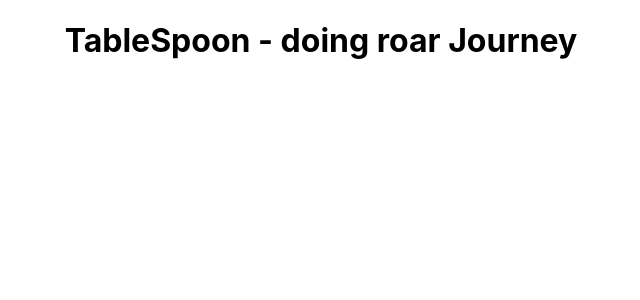
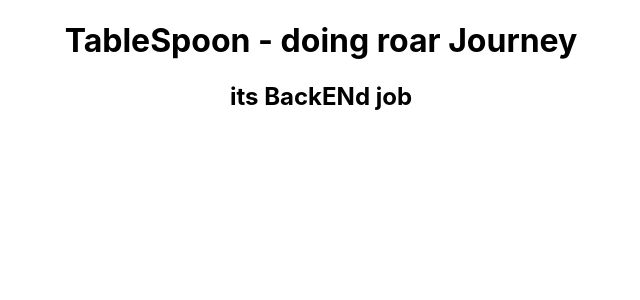
Before and after one commit to MorsalinKausar043/tablespoon-team26-client, a React (Create React App) app: page / in a window 1280 px wide. Shown: the top 300 px of the page, without its empty margins (319-959 px from the left). Built offline with nearby package versions, Linux system fonts and the light colour scheme.

Commit message:
from back

```diff
--- a/src/App.js
+++ b/src/App.js
@@ -5,6 +5,7 @@ function App() {
   return (
     <div className="App">
       <h1>TableSpoon - doing roar Journey</h1>
+      <h2>its BackENd job</h2>
     </div>
   );
 }
```
